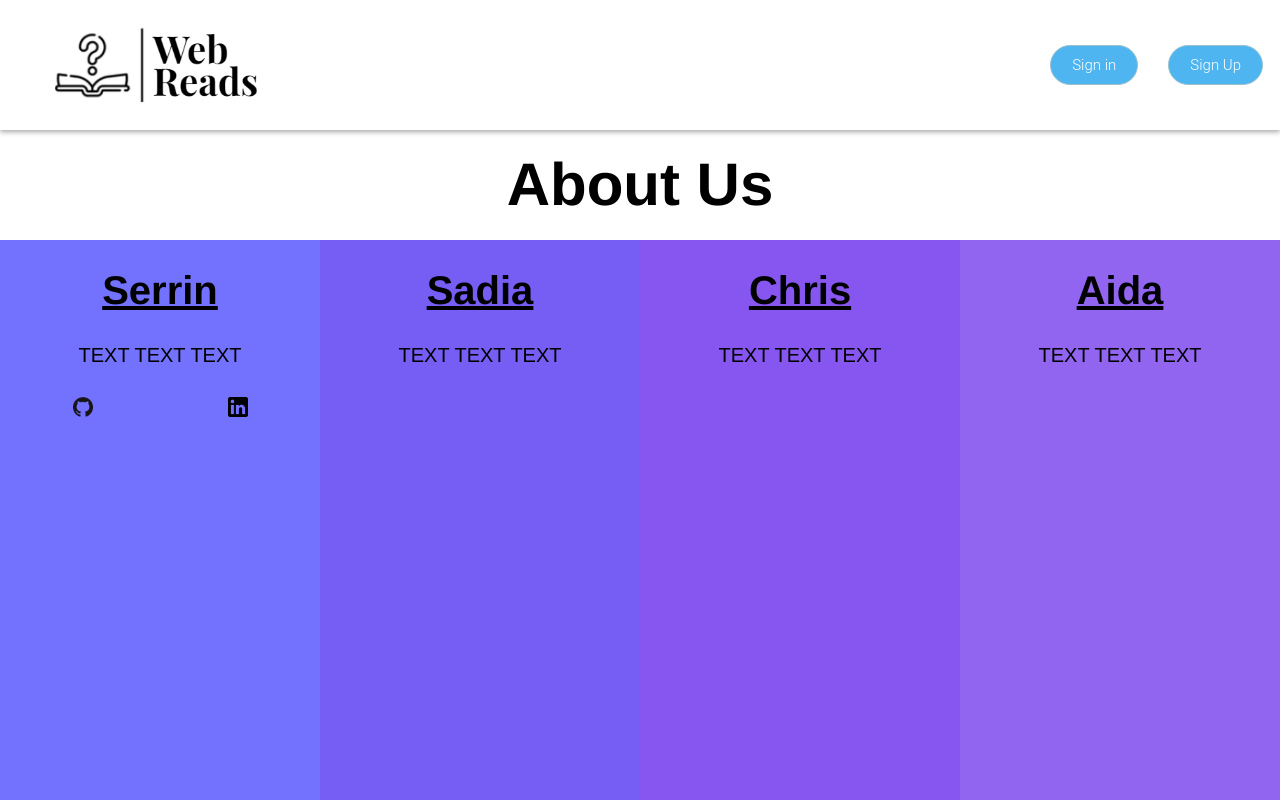
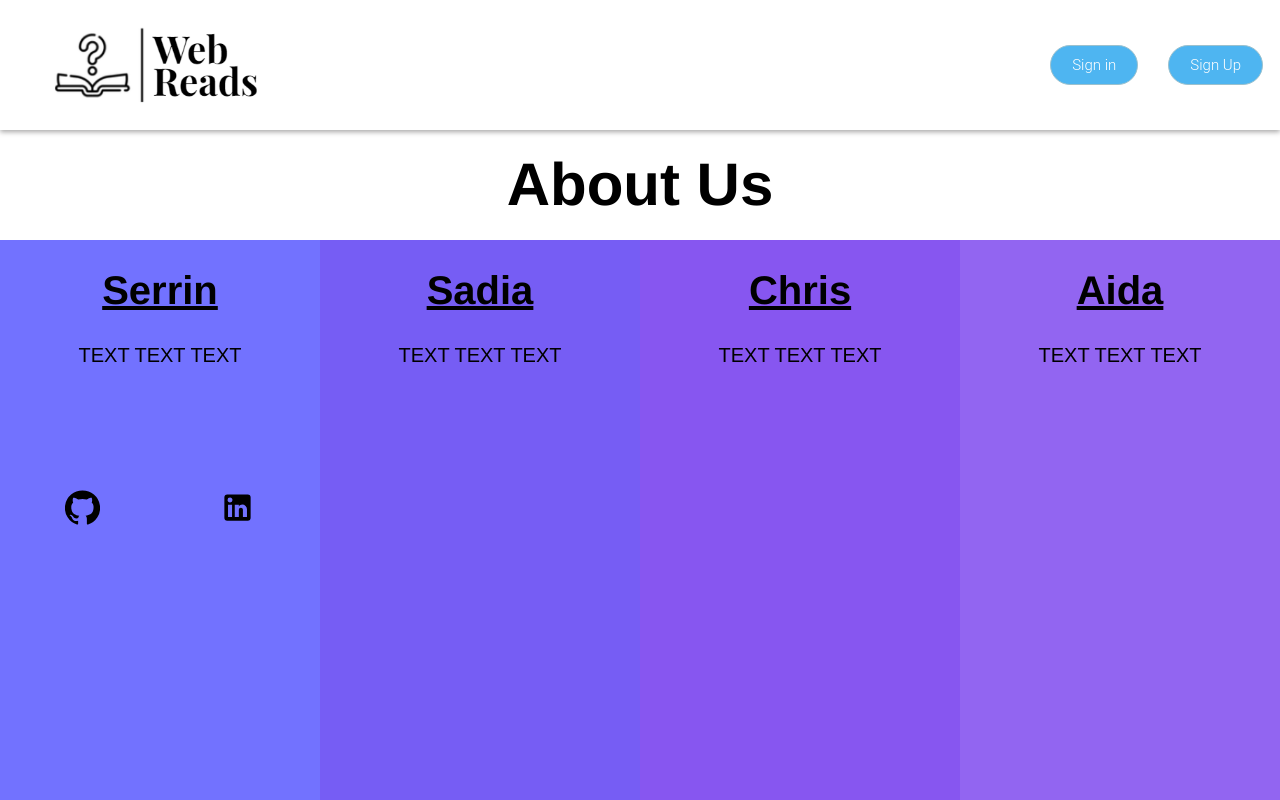
Before and after one commit to Serrin-Sage/Web-Reads, a React (Create React App) app: page /contactus in a window 1280 px wide. Shown: the top 800 px of the page. Built offline with nearby package versions, Linux system fonts and the light colour scheme.

Commit message:
added css styling for About, User and Search

```diff
--- a/src/Components/AboutUs.js
+++ b/src/Components/AboutUs.js
@@ -1,6 +1,8 @@
 // import { NavLink } from "react-router-dom"
-import github from "../images/GitHub-logoDark.png"
-import linkedin from "../images/linkedin-logo.png"
+// import github from "../images/GitHub-logoDark.png"
+// import linkedin from "../images/linkedin-logo.png"
+import GitHubIcon from '@material-ui/icons/GitHub';
+import LinkedInIcon from '@material-ui/icons/LinkedIn';
 
 const AboutUs = () => {
   return (
@@ -14,8 +16,16 @@ const AboutUs = () => {
             <h2 className="name-title">Serrin</h2>
             <p>TEXT TEXT TEXT</p>
             <div className="nav-container">
-              <a href="https://github.com/" rel="noreferrer" target="_blank"><img src={github} alt="github logo" className="link-image"/></a>
-              <a href="https://www.linkedin.com/feed/" rel="noreferrer" target="_blank"><img src={linkedin} alt="linkedin logo" className="link-image"/></a>
+              <a href="https://github.com/" rel="noreferrer" target="_blank">
+                <div className='link-icon' id='github-icon'>
+                  <GitHubIcon />
+                </div>
+              </a>
+              <a href="https://www.linkedin.com/feed/" rel="noreferrer" target="_blank">
+                <div className='link-icon' id='linkedin-icon'>
+                  <LinkedInIcon />
+                </div>
+              </a>
             </div>
           </div>
           <div id="abt-sadia" className="abt-text">
--- a/src/about-style.css
+++ b/src/about-style.css
@@ -2,7 +2,6 @@
     display: flex;
     flex-direction: column;
     align-items: center;
-    margin-bottom: 4rem;
     height: 100vh;
 }
 
@@ -24,9 +23,6 @@
     height: 100vh;
     font-family: 'Corbel', sans-serif;
     font-size: 20px;
-    /* justify-content: space-between; */
-    /* padding: 1rem; */
-
     z-index: 9;
 
 }
@@ -38,9 +34,6 @@
 }
 
 .abt-text {
-
-    /* border: solid black 2px; */
-    /* justify-content: space-between; */
     height: auto;
     padding: 5px;
     width: 100%;
@@ -68,6 +61,36 @@
     animation: 1.8s ease-out 0s 1 slideFromTop;
 }
 
+.nav-container {
+    display: flex;
+    align-items: center;
+    transform: translate(0%, 200%);
+}
+
+.link-icon svg{
+    display: flex;
+    align-items: center;
+    font-size: 35px;
+
+}
+
+#github-icon {
+    transition: 0.3s;
+
+}
+
+#linkedin-icon {
+    transition: 0.3s;
+}
+
+.link-icon:hover {
+    /* color: rgb(110, 202, 255); */
+    transition: 0.3s;
+    transform: scale(1.5, 1.5);
+    border-radius: 8px;
+    box-shadow: 0 14px 28px rgb(0 0 0 / 25%), 0 10px 10px rgb(0 0 0 / 22%);
+}
+
 @keyframes slideFromTop {
     0% {
         transform: translateY(-150%);
--- a/src/search-bar.css
+++ b/src/search-bar.css
@@ -1,6 +1,7 @@
 .search-inputs {
     margin-top: 105px;
     display: flex;
+    align-items: center;
   }
 
   .search {
@@ -19,11 +20,13 @@
   }
 
   .search-icon {
-    height: 60px;
-    width: 50px;
-    background-color: white;
+    height: 30px;
+    width: 30px;
+    border-radius: 8px;
+    background-color: rgb(226, 226, 255);
     display: grid;
     place-items: center;
+    transform: translate(-120%);
   }
 
   input:focus {
@@ -62,7 +65,6 @@
     text-decoration: none;
   }
 
-
   .data-item {
     text-decoration: none;
   }
```
Also changed, not shown: src/user-style.css (line endings or trailing spaces).
